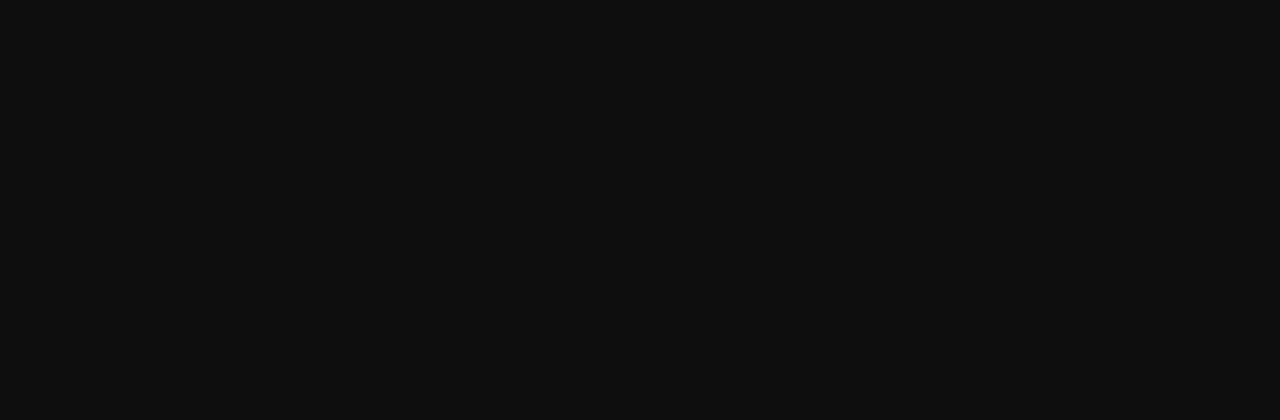
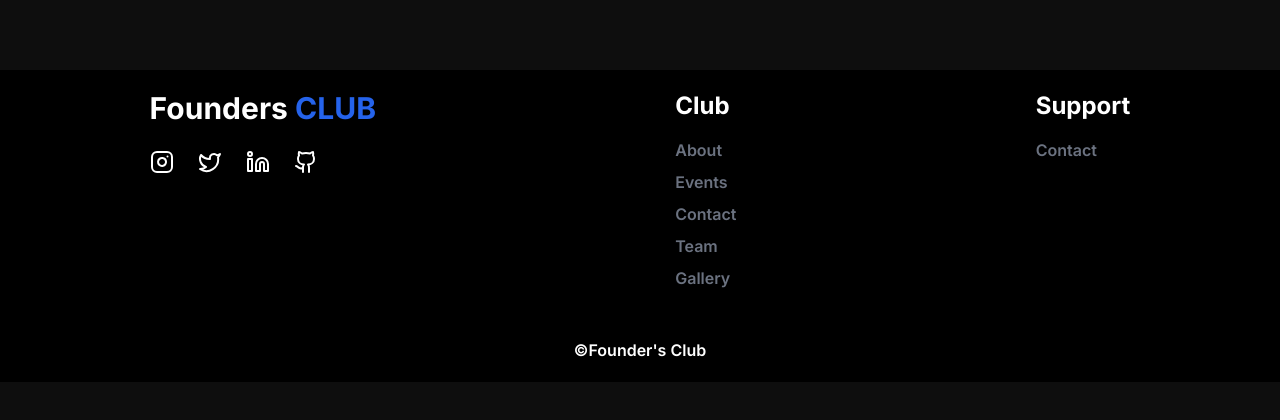
Before and after one commit to founder-srm/founder_new_website, a Next.js app: page /team in a window 1280 px wide. Shown: the part 154-574 px from the top of the page. Built offline with nearby package versions, Linux system fonts and the light colour scheme; no server answers; the database is empty.

Commit message:
adding footer to all the other pages

```diff
--- a/app/events/page.tsx
+++ b/app/events/page.tsx
@@ -34,6 +34,7 @@ import { Skeleton } from "@/components/ui/skeleton"
 import Navbar from "../Navbar";
 import { Info, XCircle } from "lucide-react";
 import { useRouter } from "next/navigation";
+import Footer from "../Footer";
 
 
 interface EventList {
@@ -129,7 +130,7 @@ export default function Page() {
     return (
         <main className="w-screen h-screen flex flex-col justify-start overflow-auto bg-[#090909]">
             <Navbar />
-            <section className="flex flex-col justify-start ">
+            <section className="flex flex-col justify-start min-h-screen ">
                 <h1 className=" text-center text-white font-bold text-4xl mt-5 mb-10 py-5">Events</h1>
                 <div className={`grid grid-cols-1 sm:grid-cols-2 md:grid-cols-3 lg:grid-cols-${numColumns} gap-5 md:gap-8 lg:gap-10 mx-2 md:mx-24`}>
                     {loading? (
@@ -213,6 +214,7 @@ export default function Page() {
                     )}
                 </div>
             </section>
+            <Footer />
         </main>
     );
 }
--- a/app/team/page.tsx
+++ b/app/team/page.tsx
@@ -13,6 +13,7 @@ import { Skeleton } from "@/components/ui/skeleton"
 import Image from "next/image";
 import Navbar from "../Navbar";
 import { Instagram, Linkedin, Mail } from "lucide-react";
+import Footer from "../Footer";
 
 interface TeamData {
     id: number;
@@ -61,9 +62,9 @@ export default function Page() {
     }
 
     return (
-        <main className="w-screen min-h-screen h-full flex flex-col items-center bg-[#0E0E0E] overflow-auto">
+        <main className="w-screen min-h-screen h-full flex flex-col  bg-[#0E0E0E] overflow-auto">
             <Navbar />
-            {/* <h1 className=" font-lato text-white font-semibold text-4xl">Our Team</h1> */}
+            <section className="w-full flex flex-col items-center">
                 <section className=" w-11/12 my-28  grid xl:grid-cols-4 lg:grid-cols-3 md:grid-cols-2 grid-cols-1 gap-4 h-fit justify-center items-center">
                     {teamData && teamData.sort((a, b) => a.id - b.id).map((teamMember) => (
                         <Card className={`flex flex-col items-center justify-between p-2 h-96 gap-2 bg-[#262626] text-white ${ teamMember.position === 'President' ? 'col-span-full w-full' : 'w-full md:w-[300px]'}`}>
@@ -94,7 +95,8 @@ export default function Page() {
 
                     ))}
                 </section>
-            {/* footer */}
+            </section>
+            <Footer />
         </main>
     );
 }
```
Lines whose indentation alone changed are shown as unchanged.
